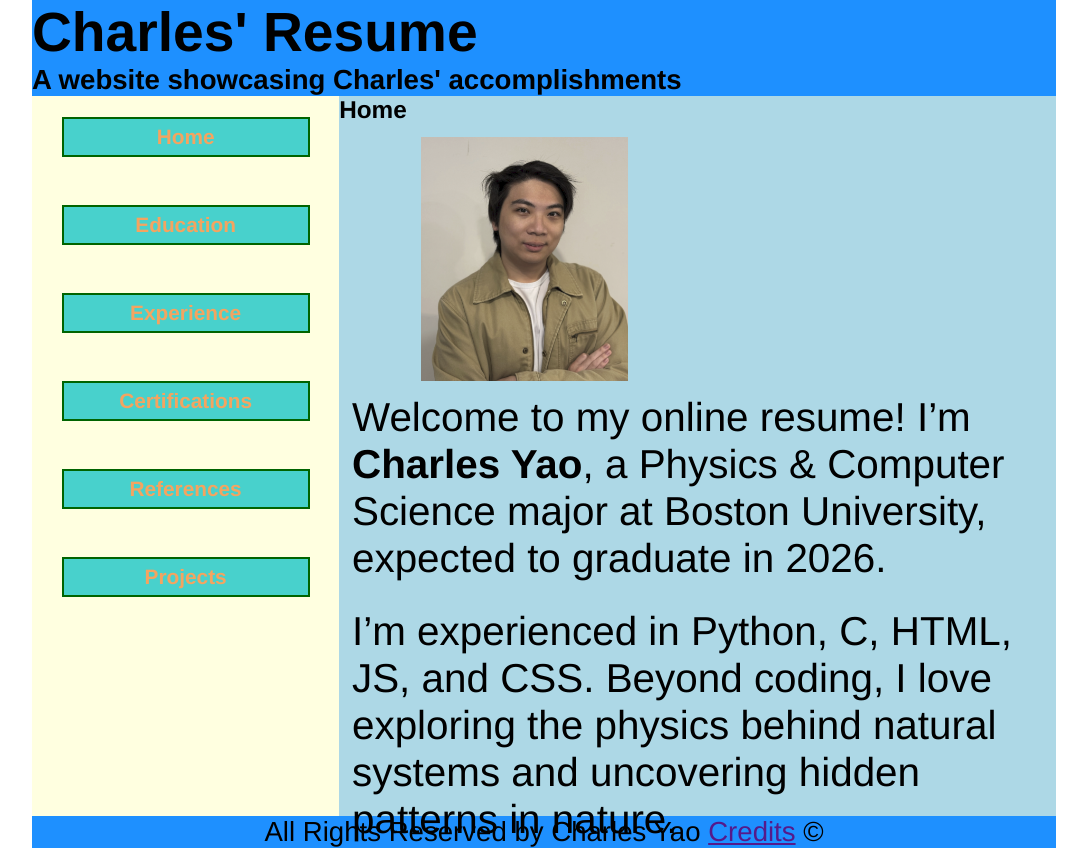
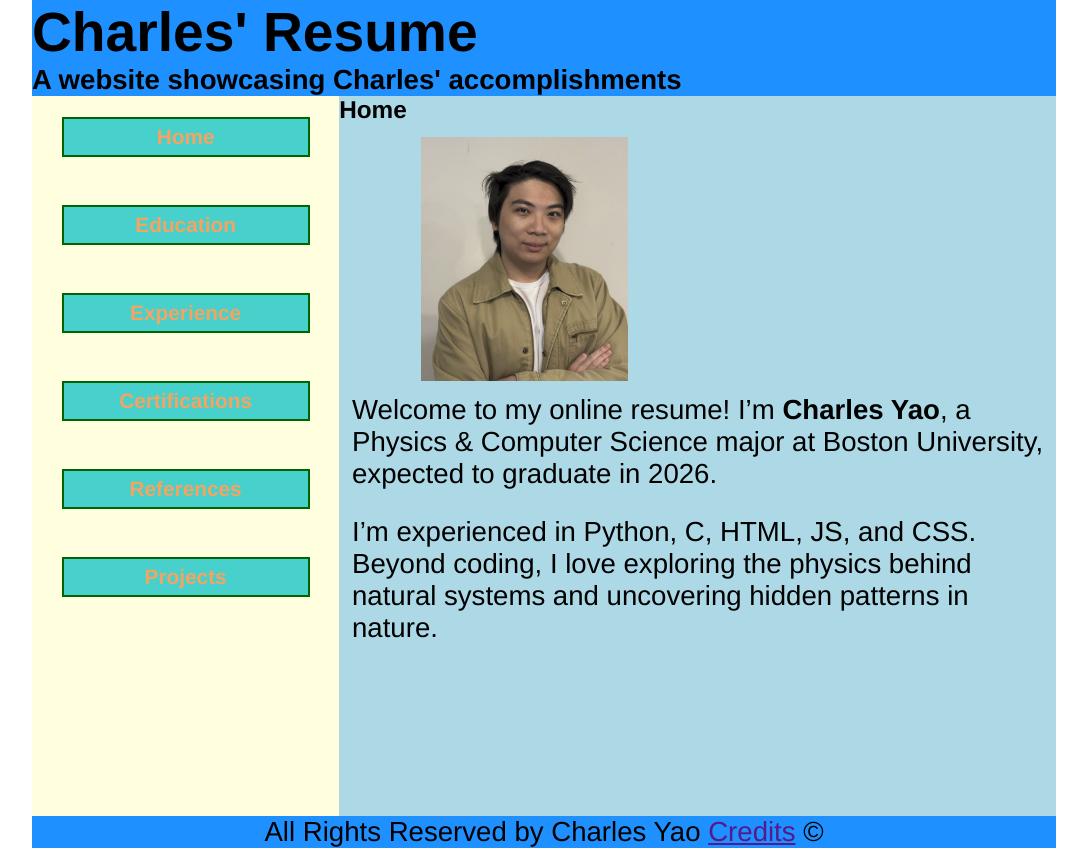
Before and after one commit to charlesYyfd/mp-3, a React (Vite) app: page / in a window 1280 px wide. Shown: the whole page, without its empty margins (96-1183 px from the left). Built offline with nearby package versions, Linux system fonts and the light colour scheme.

Commit message:
Update Home.tsx with font size, last commit was on the wrong view

```diff
--- a/src/components/mains/Home.tsx
+++ b/src/components/mains/Home.tsx
@@ -17,7 +17,7 @@ const StyledHome = styled.div`
     p{
         padding-top: 1vw;
         padding-bottom: 1vw;
-        font-size: calc(2px + 3vw);
+        font-size: calc(2px + 2vw);
     }
 
     @media screen and (max-width: 750px) {
@@ -31,7 +31,7 @@ const StyledHome = styled.div`
             padding-top: 2vw;
             padding-bottom: 2vw;
             padding-left: 2vw;
-            font-size: calc(2px + 2.5vw);
+            font-size: calc(2px + 3vw);
         }
     }
 `;
```
